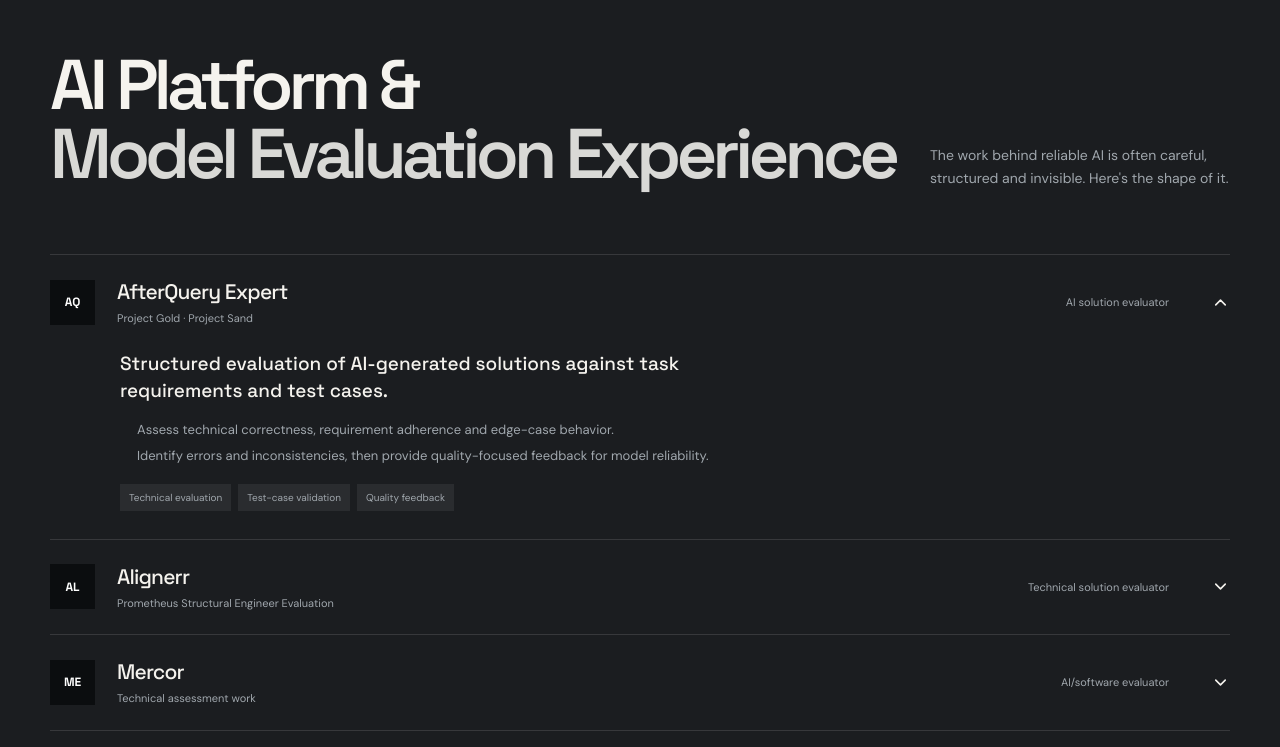
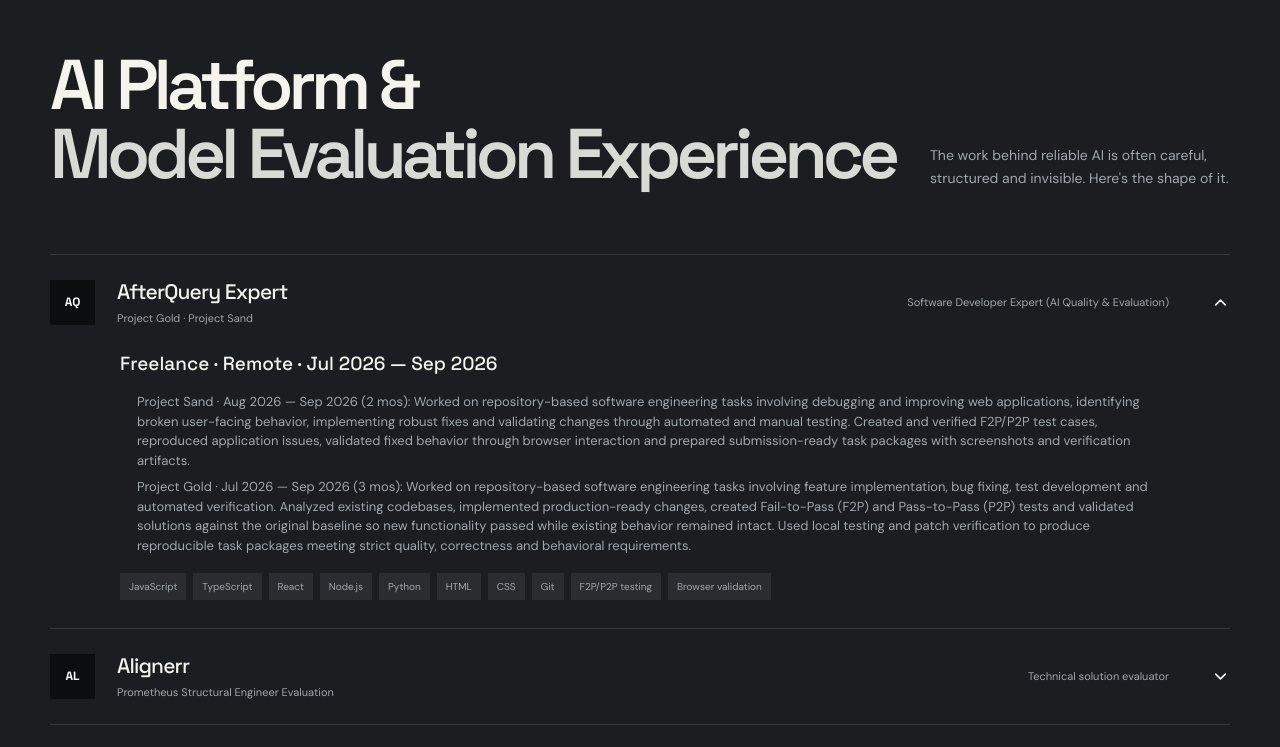
Before and after one commit to Amaan690/md-amanullah-portfolio, a Next.js app: page / in a window 1280 px wide. Shown: the part 3294-4041 px from the top of the page. Built offline with nearby package versions, Linux system fonts and the light colour scheme; no server answers.

Commit message:
fix AI model

```diff
--- a/data/portfolio.ts
+++ b/data/portfolio.ts
@@ -68,14 +68,14 @@
     name: "AfterQuery Expert",
     mark: "AQ",
     project: "Project Gold · Project Sand",
-    role: "AI solution evaluator",
+    role: "Software Developer Expert (AI Quality & Evaluation)",
     accent: "cyan",
-    summary: "Structured evaluation of AI-generated solutions against task requirements and test cases.",
+    summary: "Freelance · Remote · Jul 2026 — Sep 2026",
     details: [
-      "Assess technical correctness, requirement adherence and edge-case behavior.",
-      "Identify errors and inconsistencies, then provide quality-focused feedback for model reliability.",
+      "Project Sand · Aug 2026 — Sep 2026 (2 mos): Worked on repository-based software engineering tasks involving debugging and improving web applications, identifying broken user-facing behavior, implementing robust fixes and validating changes through automated and manual testing. Created and verified F2P/P2P test cases, reproduced application issues, validated fixed behavior through browser interaction and prepared submission-ready task packages with screenshots and verification artifacts.",
+      "Project Gold · Jul 2026 — Sep 2026 (3 mos): Worked on repository-based software engineering tasks involving feature implementation, bug fixing, test development and automated verification. Analyzed existing codebases, implemented production-ready changes, created Fail-to-Pass (F2P) and Pass-to-Pass (P2P) tests and validated solutions against the original baseline so new functionality passed while existing behavior remained intact. Used local testing and patch verification to produce reproducible task packages meeting strict quality, correctness and behavioral requirements.",
     ],
-    skills: ["Technical evaluation", "Test-case validation", "Quality feedback"],
+    skills: ["JavaScript", "TypeScript", "React", "Node.js", "Python", "HTML", "CSS", "Git", "F2P/P2P testing", "Browser validation"],
   },
   {
     name: "Alignerr",
--- a/package.json
+++ b/package.json
@@ -3,7 +3,7 @@
   "version": "0.1.0",
   "private": true,
   "scripts": {
-    "dev": "next dev",
+    "dev": "next dev -p 3005",
     "build": "next build",
     "start": "next start",
     "lint": "eslint"
```
Also changed, not shown: app/globals.css.
